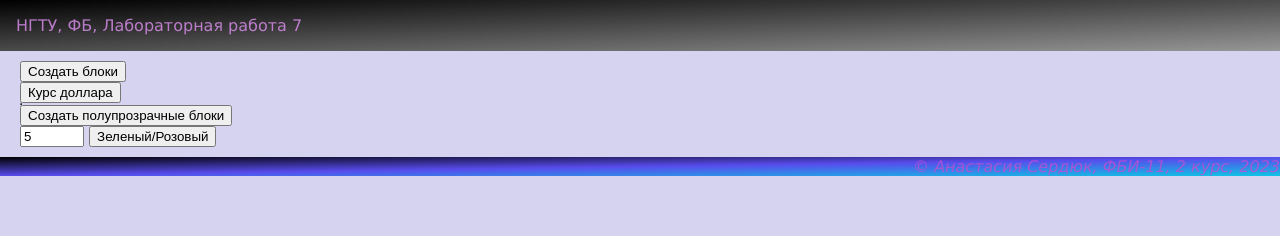
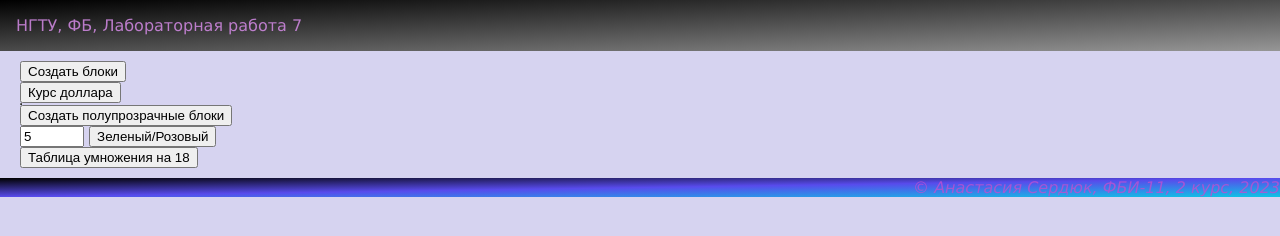
Before and after one commit to N0RDIKA/web-programming-labs, a plain HTML site: page labl7.html in a window 1280 px wide. Drawn offline with Linux system fonts and the light colour scheme.

Commit message:
Таблица умножения

```diff
--- a/labl7.html
+++ b/labl7.html
@@ -20,6 +20,7 @@
             blocks.appendChild(block);
         }
     }
+
     function showExchange() {
         let exchange = [80.9657, 80.9942, 80.6872, 	80.0555,
 
@@ -75,9 +76,16 @@
                     tel.style.backgroundColor = "rgb(233, 19, 183)";
                 }
                 telo.appendChild(tel);
+            }
         }
-    }
-
+        function tablitsa() {
+            let proizdedenie = document.getElementById("table");
+            for(let i = 13; i <= 33; i++) {
+                let rachet = document.createElement("div");
+                rachet.innerHTML = i + "* 18 = " + i*18;
+                proizdedenie.appendChild(rachet)
+            }
+        }
 
 </script>
 
@@ -98,6 +106,9 @@
         <input type="number" value="5" id="user-number" min="0" max="100" placeholder="введите число кругов">
         <button onclick="GreenPink()">Зеленый/Розовый</button>
         <div id="cryg"></div>
+        <button onclick="tablitsa()">Таблица умножения на 18</button>
+        <div id="table"></div>
+
     </main>
     <footer>
         &copy; Анастасия Сердюк, ФБИ-11, 2 курс, 2023
```
